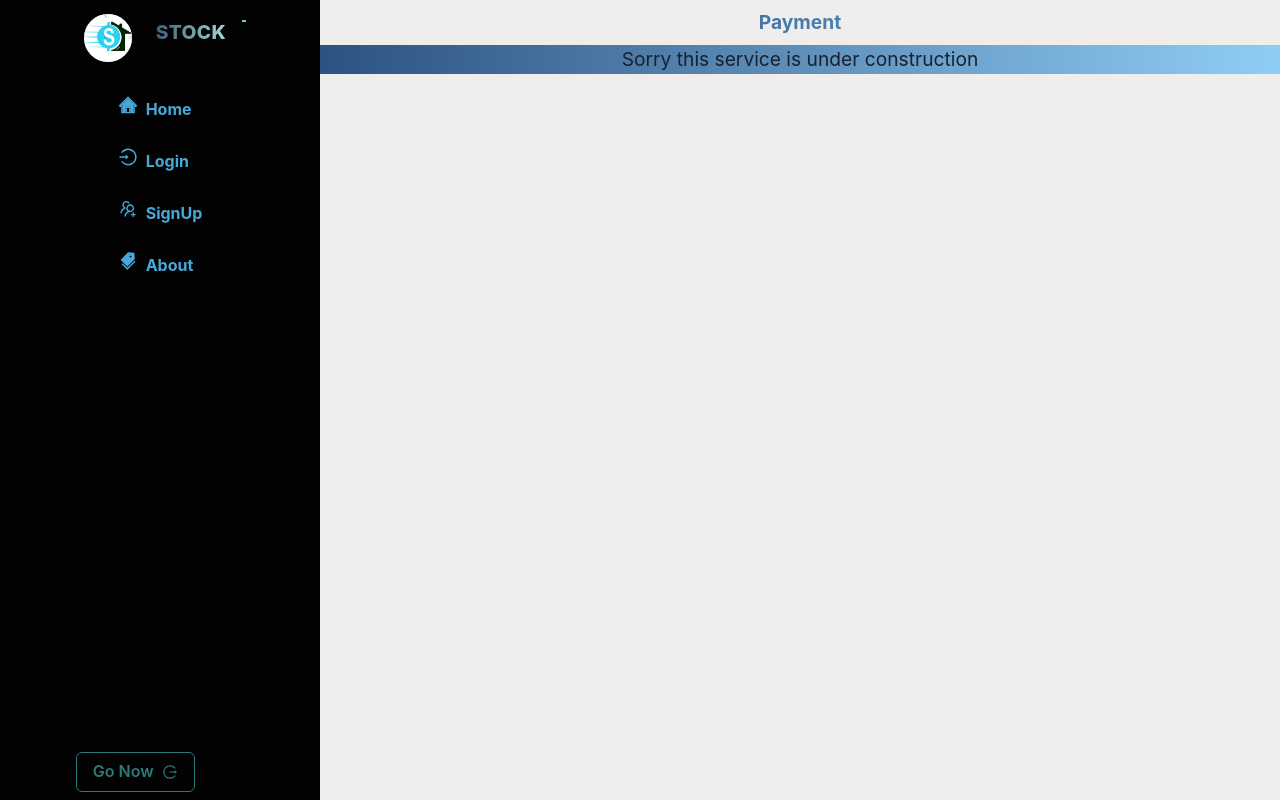
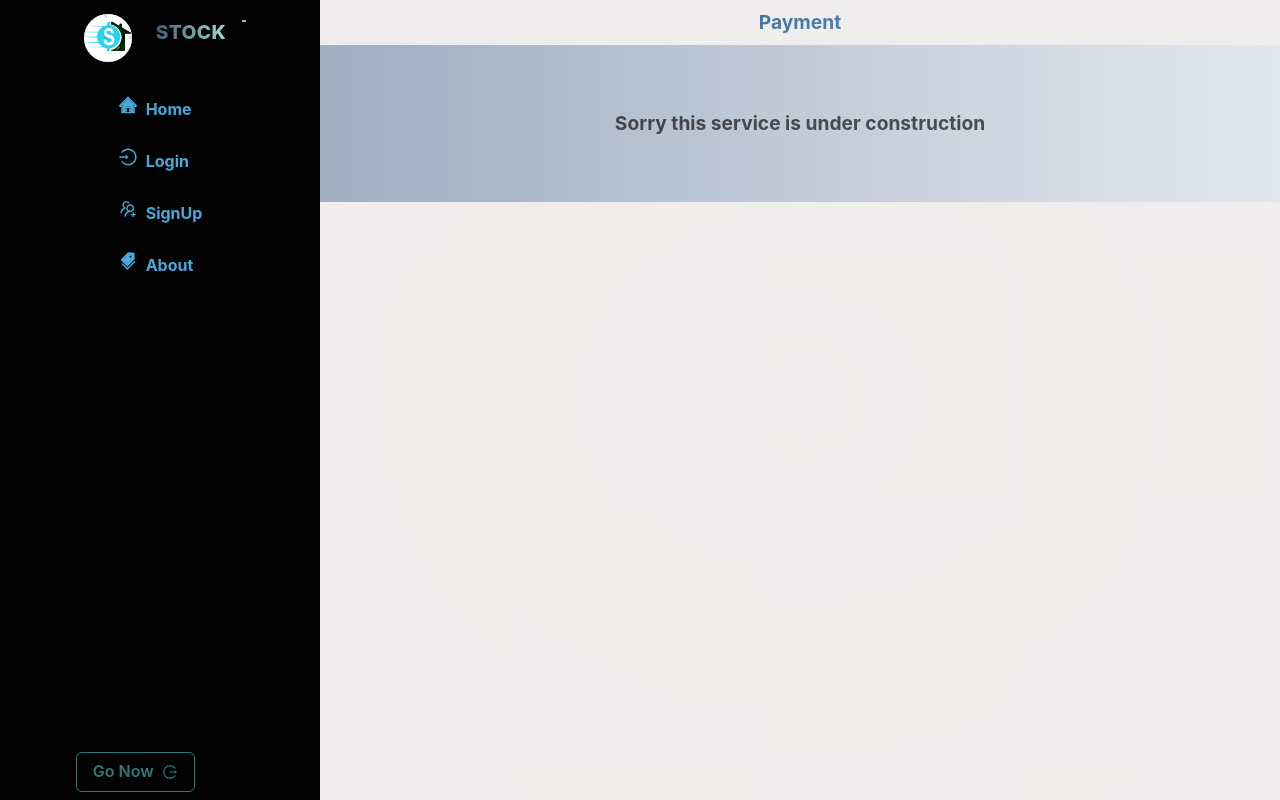
Before and after one commit to Thierry-Chain/stocka, a React (Create React App) app: page /loggedIn/pay in a window 1280 px wide. Built offline with nearby package versions, Linux system fonts and the light colour scheme; no server answers.

Commit message:
improved payment page after login

```diff
--- a/src/components/loggedIn/Payment.jsx
+++ b/src/components/loggedIn/Payment.jsx
@@ -1,8 +1,8 @@
-import { Container, Text } from '@chakra-ui/react'
-
+import { Container, Text } from '@chakra-ui/react';
 
 export default function Payment() {
-  return <Container h="88vh" minW="full" pl="0" pr="0">
+  return (
+    <Container h="88vh" minW="full" pl="0" pr="0">
       <Text
         fontWeight="bold"
         fontSize="larger"
@@ -13,7 +13,16 @@ export default function Payment() {
       >
         Payment
       </Text>
-    <Text fontSize="larger"
-      bgGradient="linear(to-l,blue.200,blue.700)" textAlign="center">Sorry this service is under construction</Text>
+      <Text
+        fontSize="larger"
+        bgGradient="linear(to-l,gray.200,gray.400)"
+        textAlign="center"
+        py="16"
+        fontWeight="bold"
+        color="blackAlpha.700"
+      >
+        Sorry this service is under construction
+      </Text>
     </Container>
+  );
 }
```
Lines whose indentation alone changed are shown as unchanged.
